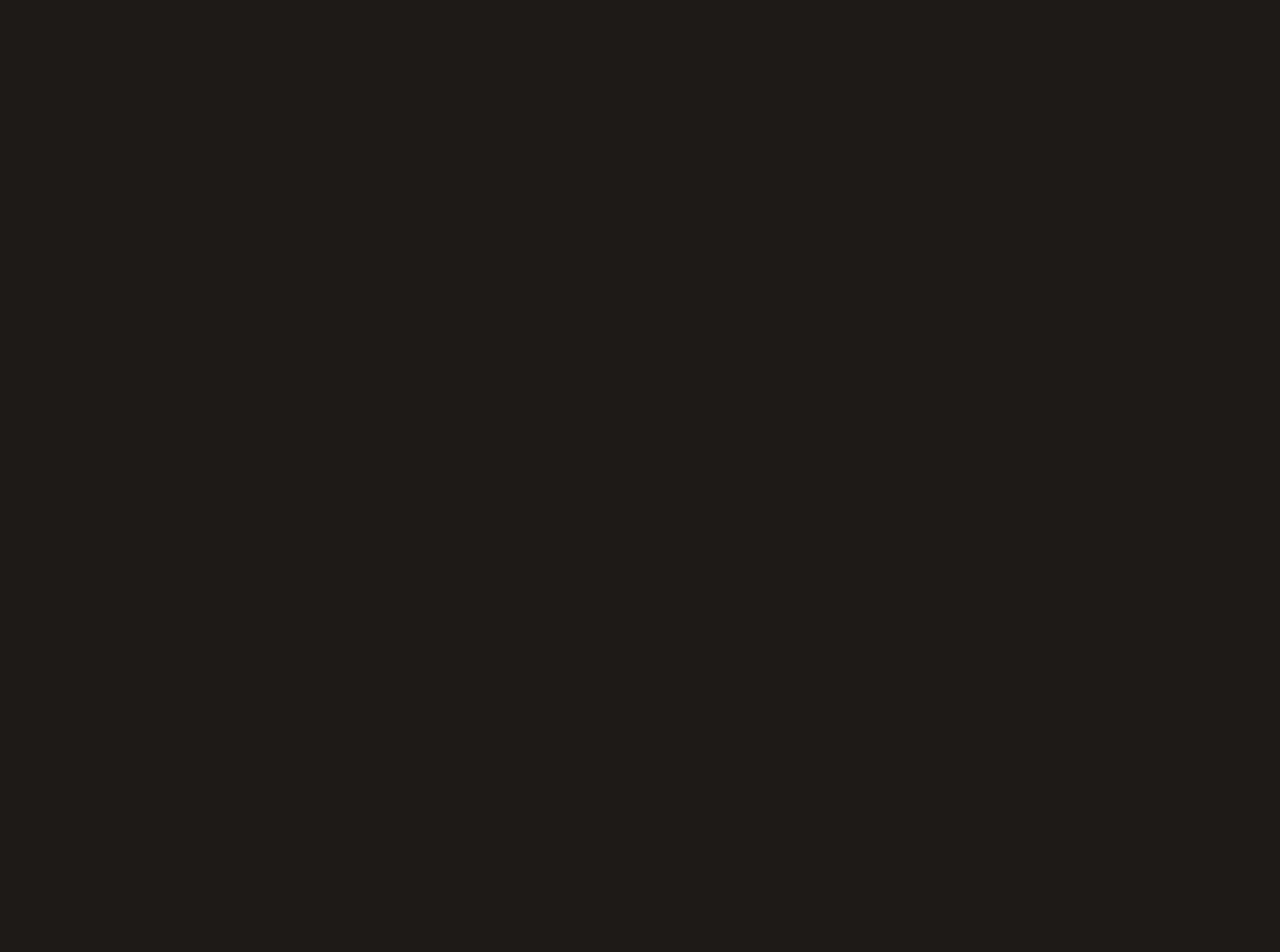
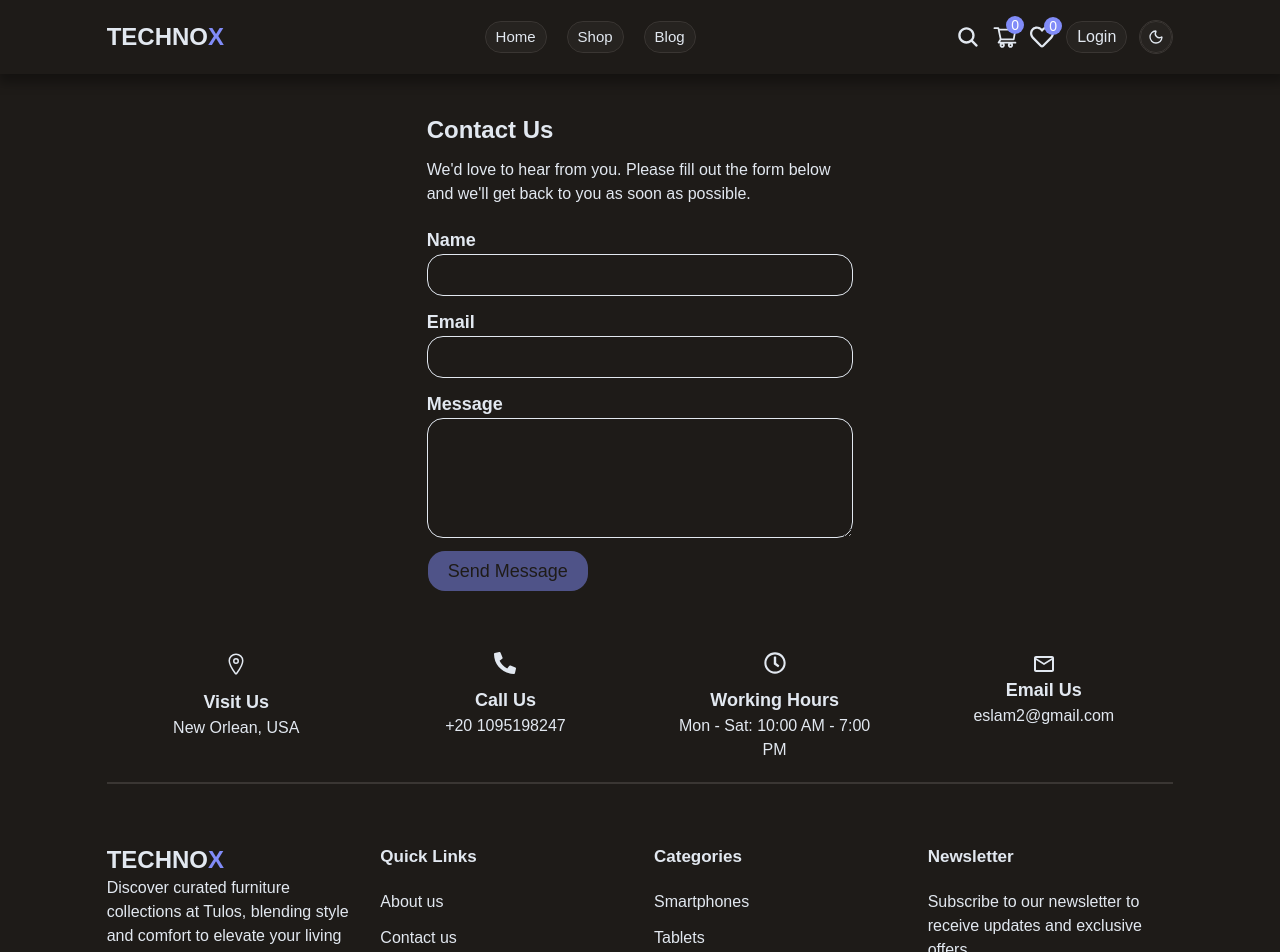
Before and after one commit to Eslam-Elfadaly/E-commerce-react, a React (Vite) app: page /contactUs in a window 1280 px wide. Before the commit this address had no page. Shown: the top 952 px of the page. Before the commit the page ends 800 px from the top, so only its background shows below. Built offline with nearby package versions, Linux system fonts and the light colour scheme; no server answers.

Commit message:
add about terms contactUs pages

```diff
--- a/package.json
+++ b/package.json
@@ -10,6 +10,7 @@
     "preview": "vite preview"
   },
   "dependencies": {
+    "@emailjs/browser": "^4.4.1",
     "@fontsource-variable/geist": "^5.2.9",
     "@gsap/react": "^2.1.2",
     "@reduxjs/toolkit": "^2.12.0",
--- a/src/App.jsx
+++ b/src/App.jsx
@@ -17,6 +17,9 @@ import ScrollToTop from './components/ScrollToTop'
 import SignUp from './pages/signPages/signUp'
 import { Toaster } from 'sonner'
 import Login from './pages/signPages/Login'
+import About from './pages/About'
+import ContactUs from './pages/ContactUs'
+import Terms from './pages/Terms'
 
 function App() {
 
@@ -29,6 +32,11 @@ return (
 
   <Route path='signUp' element={<SignUp/>}/>
   <Route path='logIn' element={<Login/>}/>
+
+
+  <Route path='about' element={<About/>}/>
+  <Route path='contactUs' element={<ContactUs/>}/>
+  <Route path='terms' element={<Terms/>}/>
 
 
   <Route index element={<Home/>}/>
--- a/src/components/features/Footer.jsx
+++ b/src/components/features/Footer.jsx
@@ -72,11 +72,9 @@ const categories = ['Smartphones','Tablets','Mobile-Accessories','Laptops','Men\
                 <h1 className="text-[17px] font-bold mb-5">Quick Links</h1>
 
                 <ul className="flex flex-col gap-3 **:hover:text-primary">
-                    <Link><li>About us</li></Link>
-                    <Link><li>Contact us</li></Link>
-                    <Link><li>Terms & Conditions</li></Link>
-                    <Link><li>Privacy Policy</li></Link>
-                    <Link><li>FAQs</li></Link>
+                    <Link to='/about'><li>About us</li></Link>
+                    <Link to='/contactUs'><li>Contact us</li></Link>
+                    <Link to='/terms'><li>Terms & Conditions</li></Link>
                 </ul>
             </div>
 
--- a/src/components/features/cart/CartBar.jsx
+++ b/src/components/features/cart/CartBar.jsx
@@ -75,9 +75,9 @@ useEffect(() => {
 
         <div className="total flex items-center justify-between p-3 pt-0 gap-3 text-xl font-bold">
             <h1>Total </h1>
-            <span>EG {totalPrice} </span>
+            <span>{totalPrice} $</span>
         </div>
-        <Button className='bg-white text-black text-xl font-bold rounded-md w-full p-6 hover:bg-background hover:text-foreground active:bg-background active:text-foreground cursor-pointer'>Checkout. EG {totalPrice}</Button>
+        <Button className='bg-white text-black text-xl font-bold rounded-md w-full p-6 hover:bg-background hover:text-foreground active:bg-background active:text-foreground cursor-pointer'>Checkout. {totalPrice} $</Button>
         </div>
 
         </div>
--- a/src/components/features/cart/CartProduct.jsx
+++ b/src/components/features/cart/CartProduct.jsx
@@ -50,7 +50,7 @@ function CartProduct({product}) {
         </div>
 
         <div className="flex items-center justify-between">
-            <span className="text-foreground font-bold select-none text-lg">EG {((product?.price ?? 0) * product.amount).toFixed(1)}</span>
+            <span className="text-foreground font-bold select-none text-lg"> {((product?.price ?? 0) * product.amount).toFixed(1)} $</span>
 
             <ul className="flex items-center *:border-foreground *:select-none">
                 <li onClick={()=>handleMinus(product.id)} className="p-1 border-2 cursor-pointer active:-translate-y-1 lg:active:-translate-y-2 transition-all duration-300 ease-in-out"><FaMinus className="size-3"/></li>
--- /dev/null
+++ b/src/pages/About.jsx
@@ -0,0 +1,13 @@
+
+function About() {
+  return (
+    <div className="lg:max-w-10/12 m-auto lg:mt-15 mt-10 max-lg:p-1 flex flex-col gap-3 items-center text-center">
+        <h1 className="text-2xl font-bold">About Tulos</h1>
+        <p>Tulos is a cutting-edge technology company dedicated to providing innovative solutions for modern businesses. Founded in 2020, we've quickly established ourselves as a leader in digital transformation and software development.</p>
+        <p>Our team of expert developers, designers, and strategists work tirelessly to create custom solutions that help our clients streamline their operations, increase efficiency, and drive growth.</p>
+        <p>At Tulos, we believe in the power of technology to transform businesses and improve lives. We're committed to staying at the forefront of technological advancements and delivering exceptional value to our clients.</p>
+    </div>
+  )
+}
+
+export default About
--- /dev/null
+++ b/src/pages/ContactUs.jsx
@@ -0,0 +1,94 @@
+import { useState } from "react"
+import { Button } from "@/components/ui/button";
+import { Spinner } from "@/components/ui/spinner";
+import emailjs from '@emailjs/browser';
+import { toast } from "sonner";
+
+function ContactUs() {
+    const [name, setName] = useState('');
+    const [email, setEmail] = useState('');
+    const [message, setMessage] = useState('');
+    const [loading, setLoading] = useState(false);
+
+    function handleName(value){
+        setName(value)
+    }
+
+    function handleEmail(value){
+        setEmail(value)
+    }
+
+    function handleMessage(value){
+        setMessage(value)
+    }
+
+
+const sendEmail = async (e) => {
+  e.preventDefault();
+
+  setLoading(true);
+
+  setTimeout( async ()=>{
+
+      try {
+
+
+          await emailjs.send(
+              'service_vofr6mg',
+              'template_h89qgzg',
+              {
+                  name: name,
+                  email: email,
+                  message: message,
+                },
+                'VL3E9mdxSLhptj_dB'
+            );
+
+            toast.success("Message Sent ✅",{style:{
+                backgroundColor:'green',
+                color:'white'
+            }});
+            setLoading(false);
+            setEmail('');
+            setName('');
+            setMessage('');
+        }
+
+    catch (error) {
+        console.log(error)
+    toast.error("Failed To Send ❌",{style:{
+        backgroundColor:'red',
+        color:'white'
+    }});
+}
+}, 1500)
+};
+
+  return (
+    <div className="lg:max-w-1/3 m-auto lg:mt-10 mb-10 mt-5 max-lg:p-2">
+        <h1 className="font-bold text-2xl mb-3">Contact Us</h1>
+        <p className="mb-5">We'd love to hear from you. Please fill out the form below and we'll get back to you as soon as possible.</p>
+
+        <form onSubmit={sendEmail} className="flex flex-col gap-3">
+            <label htmlFor="name" className="flex flex-col ">
+                <span className="font-bold text-lg">Name</span>
+                <input type="text" value={name} onChange={(e)=> handleName(e.target.value)} id='name' className="rounded-2xl border-foreground border-1 p-2"/>
+            </label>
+
+            <label htmlFor="email" className="flex flex-col">
+                <span className="font-bold text-lg">Email</span>
+                <input type="email" value={email} onChange={(e)=> handleEmail(e.target.value)} id='email' className="rounded-2xl border-foreground border-1 p-2"/>
+            </label>
+
+            <label htmlFor="message" className="flex flex-col">
+                <span className="font-bold text-lg">Message</span>
+                <textarea type="text" value={message} onChange={(e)=> handleMessage(e.target.value)}  id='message' className="rounded-2xl border-foreground border-1 p-2 h-30"/>
+            </label>
+
+            <Button disabled={loading || !name || !email || !message} className='w-fit p-5 text-lg rounded-md cursor-pointer'>{loading? (<>Sending Message <Spinner/></>):'Send Message'}</Button>
+        </form>
+    </div>
+  )
+}
+
+export default ContactUs
--- a/src/pages/Favorite.jsx
+++ b/src/pages/Favorite.jsx
@@ -66,7 +66,7 @@ function handleRemoveAllFavorites(){
                         <td>{p.category}</td>
                         <td>{p.brand}</td>
                         <td className={`w-1/9 ${p.status === 'In Stock'? 'text-green-700': p.status === 'Low Stock'?'text-yellow-500':'text-red-500'}`}>{p.status}</td>
-                        <td className="font-bold">EG {p.price}</td>
+                        <td className="font-bold">{p.price} $</td>
                         <td>
                             <Button className={`text-white mb-1 ${p.status === 'Out of Stock'? 'cursor-not-allowed bg-primary/50':'cursor-pointer'} w-full`} onClick={(e)=> {
                             if(p.status === 'Out of Stock'){
@@ -112,7 +112,7 @@ function handleRemoveAllFavorites(){
 
             <div className="flex items-center justify-between">
 
-                <span className="text-foreground font-bold select-none text-lg">EG {p?.price.toFixed(1)}</span>
+                <span className="text-foreground font-bold select-none text-lg">$ {p?.price.toFixed(1)}</span>
 
                 <div className="butons flex gap-3 items-center mr-2">
                   <FaShoppingCart className={`text-primary size-5.5 active:-translate-y-1 transition-all duration-300 ${p.status === 'Out of Stock'? 'cursor-not-allowed bg-primary/50':'cursor-pointer'}`} onClick={(e)=> {
--- /dev/null
+++ b/src/pages/Terms.jsx
@@ -0,0 +1,39 @@
+
+function Terms() {
+  return (
+    <div className="lg:max-w-1/2 m-auto lg:mt-10 mt-7 max-lg:p-2 mb-10">
+        <h1 className="text-2xl lg:text-3xl font-bold mb-5">Terms and Conditions</h1>
+
+        <ul className="flex flex-col gap-3 list-decimal">
+
+            <li>
+                <h1 className="font-bold text-xl mb-2">Acceptance of Terms</h1>
+                <p>By accessing and using Tulos's services, you agree to be bound by these Terms and Conditions.</p>
+            </li>
+
+            <li>
+                <h1 className="font-bold text-xl mb-2">Use of Services</h1>
+                <p>You agree to use Tulos's services only for lawful purposes and in accordance with these Terms and Conditions.</p>
+            </li>
+
+            <li>
+                <h1 className="font-bold text-xl mb-2">Intellectual Property</h1>
+                <p>All content and materials available on Tulos's services are the property of Tulos and are protected by applicable intellectual property laws.</p>
+            </li>
+
+            <li>
+                <h1 className="font-bold text-xl mb-2">Limitation of Liability</h1>
+                <p>Tulos shall not be liable for any indirect, incidental, special, consequential or punitive damages resulting from your use of our services.</p>
+            </li>
+
+            <li>
+                <h1 className="font-bold text-xl mb-2">Governing Law</h1>
+                <p>These Terms and Conditions shall be governed by and construed in accordance with the laws of the jurisdiction in which Tulos operates.</p>
+            </li>
+
+        </ul>
+    </div>
+  )
+}
+
+export default Terms
```
Also changed, not shown: 1 other file (tests, documents, lock files or other folders).
